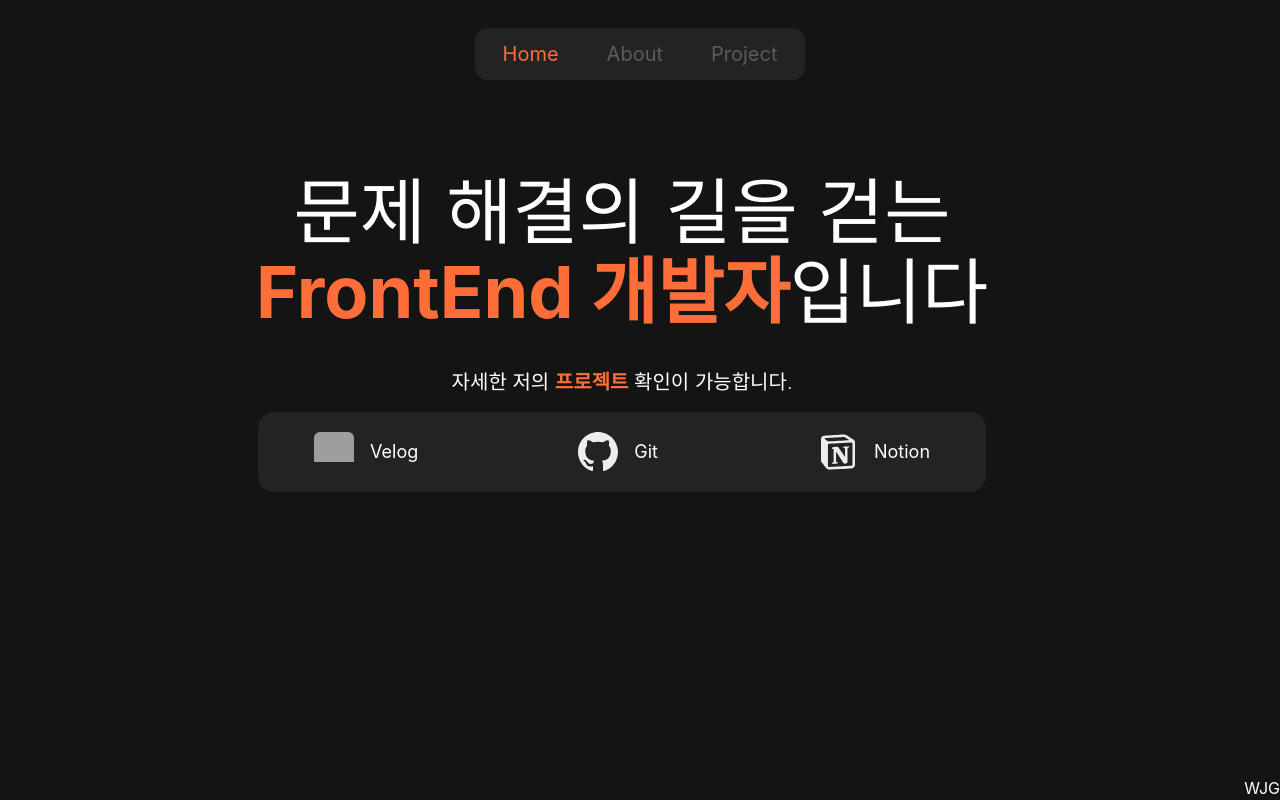
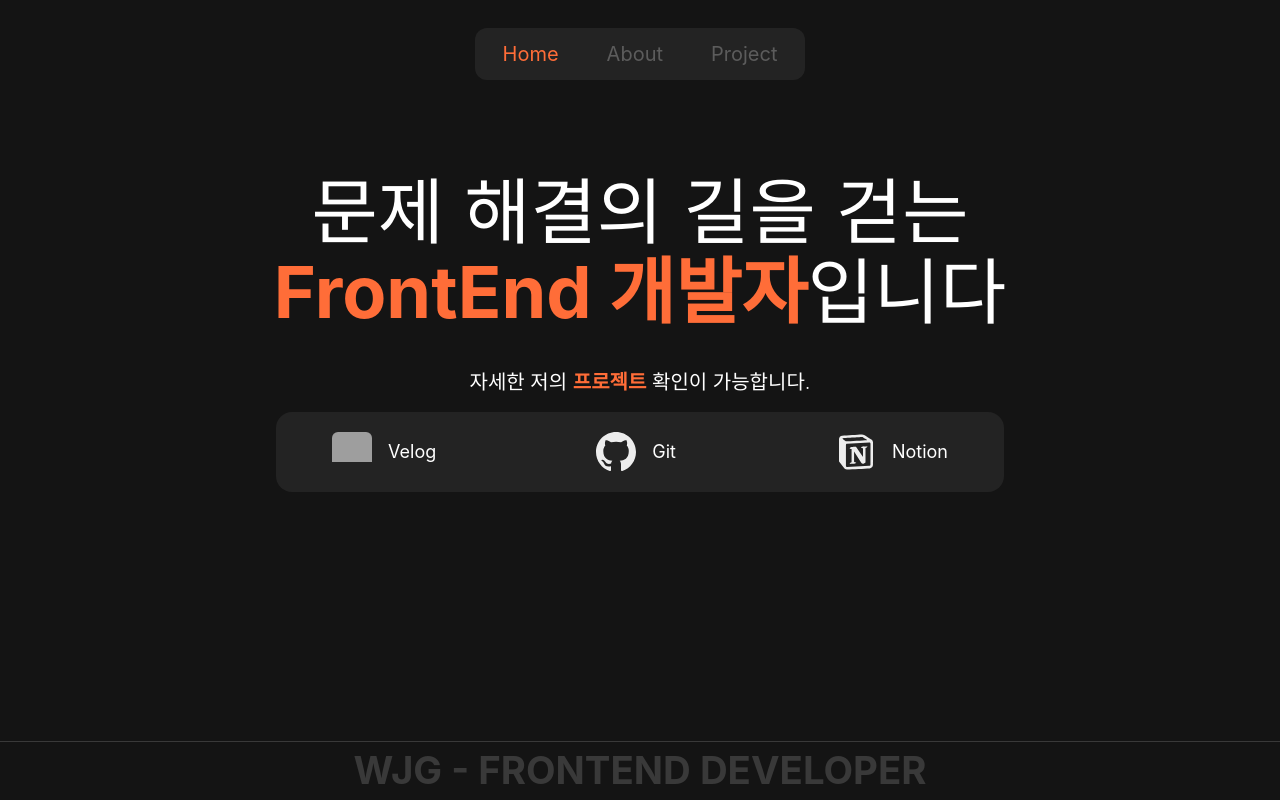
Before and after one commit to dnwnsrb11/WJG-my-portfolio, a Next.js app: page / in a window 1280 px wide. Built offline with nearby package versions, Linux system fonts and the light colour scheme; grey boxes are pictures that could not be loaded.

Commit message:
design: 푸터 구조화 - 디자인

```diff
--- a/src/app/layout.tsx
+++ b/src/app/layout.tsx
@@ -34,14 +34,14 @@ export default function RootLayout({
 }>) {
   return (
     <html lang="ko">
-      <body className="flex min-h-screen">
+      <body className="flex flex-col min-h-screen">
         <header className="fixed top-7 left-0 right-0 flex justify-center z-10">
           <NavBar />
         </header>
         <main className="pt-24 flex-grow">{children}</main>
-        <footer className="mt-auto">
-          <div>
-            <h1>WJG</h1>
+        <footer className="mt-auto border-t w-full border-stroke">
+          <div className="text-center">
+            <h1 className="text-[3vw] font-bold text-stroke">WJG - FRONTEND DEVELOPER</h1>
           </div>
         </footer>
       </body>
--- a/tailwind.config.js
+++ b/tailwind.config.js
@@ -1,7 +1,10 @@
 // tailwind.config.js
 /** @type {import('tailwindcss').Config} */
 module.exports = {
-  content: ["./src/app/**/*.{js,ts,jsx,tsx}", "./src/components/**/*.{js,ts,jsx,tsx}"],
+  content: [
+    "./src/app/**/*.{js,ts,jsx,tsx}",
+    "./src/components/**/*.{js,ts,jsx,tsx}",
+  ],
   theme: {
     extend: {
       colors: {
@@ -9,6 +12,7 @@ module.exports = {
         deactivate: "#5C5C5C",
         background: "#232323",
         primary: "#FFFFFF",
+        stroke: "#393939",
       },
     },
   },
```
